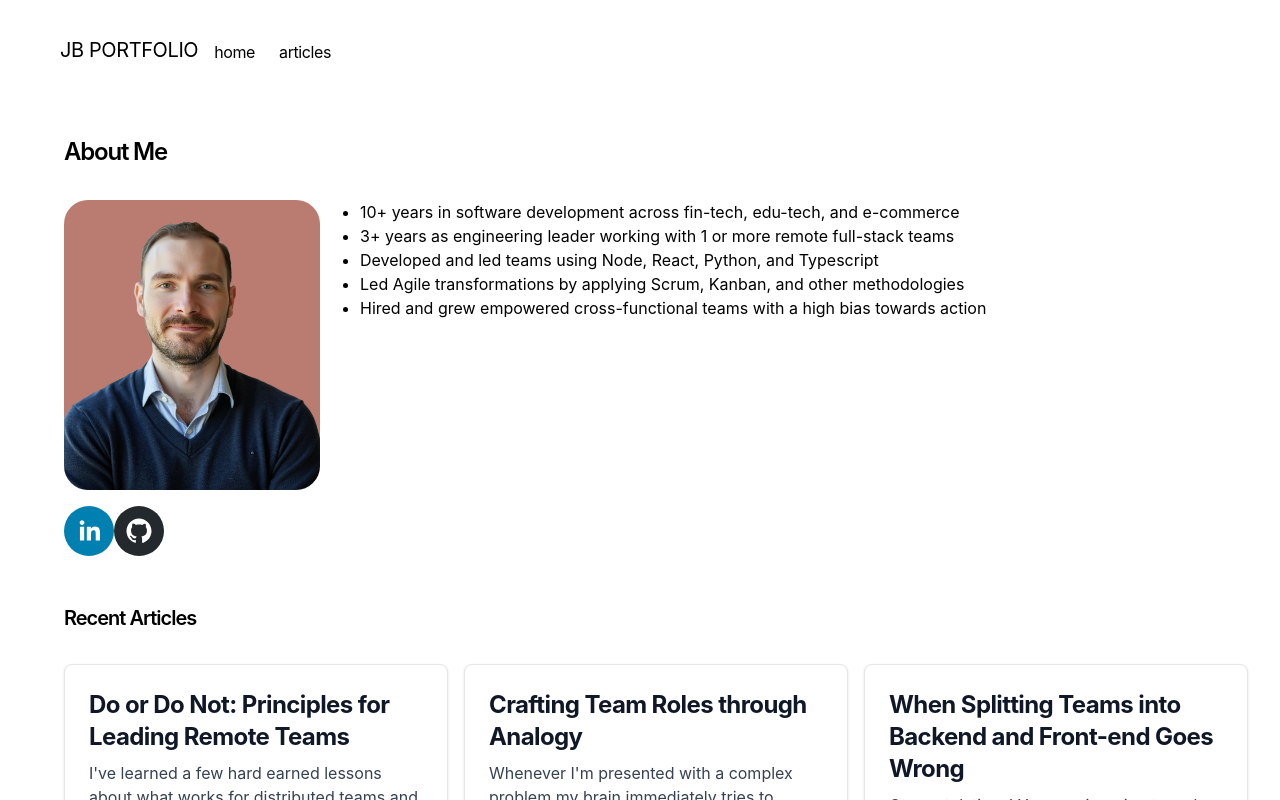
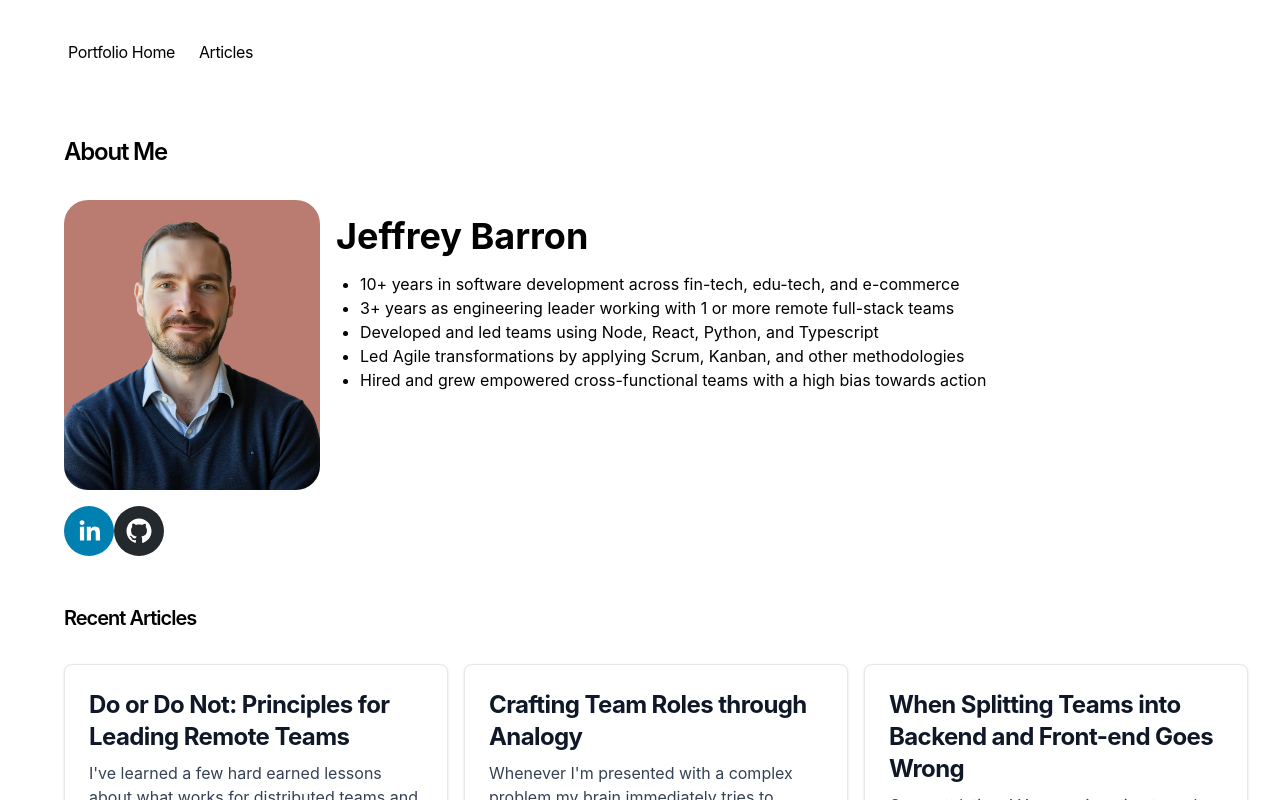
Before and after one commit to barronbud/portfolio, a Next.js app: page / in a window 1280 px wide. Shown: the top 800 px of the page. Built offline with nearby package versions, Linux system fonts and the light colour scheme.

Commit message:
Tweak nav and titles

```diff
--- a/app/components/nav.tsx
+++ b/app/components/nav.tsx
@@ -2,7 +2,7 @@
 
 const navItems = {
     "/": {
-        name: "home",
+        name: "portfolio home",
     },
     "/articles": {
         name: "articles",
@@ -17,14 +17,13 @@
                     className="flex flex-row items-start relative px-0 pb-0 fade md:overflow-auto scroll-pr-6 md:relative"
                     id="nav"
                 >
-                    <p className="text-xl uppercase m-1">JB Portfolio</p>
                     <div className="flex flex-row space-x-0 pr-10">
                         {Object.entries(navItems).map(([path, { name }]) => {
                             return (
                                 <Link
                                     key={path}
                                     href={path}
-                                    className="transition-all hover:text-neutral-800 dark:hover:text-neutral-200 flex align-middle relative py-1 px-2 m-1"
+                                    className="transition-all hover:text-neutral-800 dark:hover:text-neutral-200 flex align-middle relative py-1 px-2 m-1 capitalize"
                                 >
                                     {name}
                                 </Link>
--- a/app/page.tsx
+++ b/app/page.tsx
@@ -23,6 +23,7 @@
                     </div>
                 </div>
                 <div className="mx-4">
+                    <h2 className="text-4xl font-bold py-4">Jeffrey Barron</h2>
                     <ul>
                         <li>
                             10+ years in software development across fin-tech,
```
